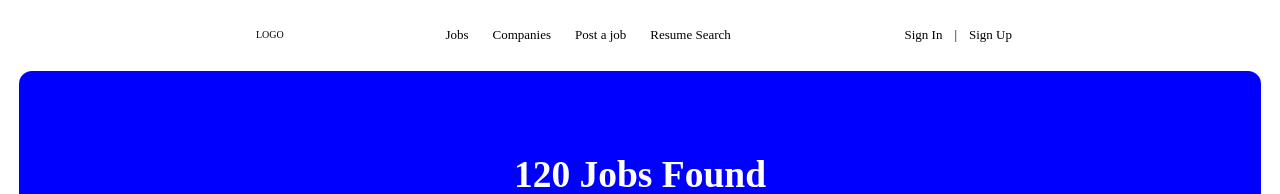
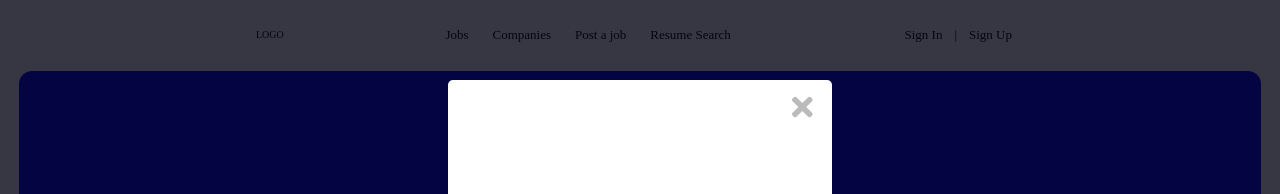
Before and after one commit to VektorTech/job-board, a Next.js app: page / in a window 1280 px wide. Shown: the top 194 px of the page. Built offline with nearby package versions, Linux system fonts and the light colour scheme.

Commit message:
created modal

```diff
--- a/pages/Search.jsx
+++ b/pages/Search/Search.jsx
@@ -7,9 +7,9 @@ import {
     CheckBox
 } from './Search.style';
 
-import JobBlock from '../src/components/JobBlock/JobBlock';
-import TagBlock from '../src/components/Tag/Tag';
-import Heading from '../src/components/Other/Heading.style';
+import JobBlock from '../../src/components/JobBlock/JobBlock';
+import TagBlock from '../../src/components/Tag/Tag';
+import Heading from '../../src/components/Other/Heading.style';
 
 const asideStruct = {
     "City": [],
--- a/pages/index.js
+++ b/pages/index.js
@@ -10,12 +10,14 @@ import { fab } from '@fortawesome/free-brands-svg-icons';
 
 library.add(fas, fab);
 
-import SearchPage from './Search';
-import ViewJob from './ViewJob.jsx';
+import SearchPage from './Search/Search';
+import ViewJob from './ViewJobs/ViewJob.jsx';
+import Modal from '../src/components/Modal/Modal';
 
 const App = () => {
     return(
         <>
+        <Modal show={true}></Modal>
         <Header />
         <br />
         <Banner_1 />
--- /dev/null
+++ b/src/components/Modal/Modal.jsx
@@ -0,0 +1,32 @@
+import {
+    ModalBackDrop,
+    ModalContainer,
+    ModalWrapper,
+    CloseWrapper
+} from './Modal.style';
+
+import { useState } from 'react';
+import { FontAwesomeIcon } from '@fortawesome/react-fontawesome';
+
+export default props => {
+    const [show, setShow] = useState(props.show);
+
+    const render = show ? (
+        <ModalWrapper>
+            <ModalBackDrop onClick={e => setShow(false)} />
+            <ModalContainer>
+                <CloseWrapper>
+                    <FontAwesomeIcon
+                        style={{cursor:'pointer'}}
+                        onClick={e => setShow(false)}
+                        color="#BBB"
+                        size='3x'
+                        icon='times'/>
+                </CloseWrapper>
+                {props.children}
+            </ModalContainer>
+        </ModalWrapper>
+    ) : null;
+
+    return render;
+}
--- /dev/null
+++ b/src/components/Modal/Modal.style.jsx
@@ -0,0 +1,32 @@
+import styled from 'styled-components';
+
+export const ModalWrapper = styled.div`
+    position: fixed;
+    z-index: 1000;
+    width: 100vw;
+    height: 100%;
+`;
+
+export const ModalBackDrop = styled.div`
+    width: 100%;
+    height: 100%;
+    background-color: rgba(5,5,20,.8);
+`;
+
+export const ModalContainer = styled.div`
+    position: absolute;
+    top: 0;
+    left: 0;
+    margin: 10vh 35%;
+    width: 30%;
+    height: 80vh;
+    background-color: white;
+    border-radius: .5rem;
+`;
+
+export const CloseWrapper = styled.div`
+    width: 100%;
+    height: 10%;
+    padding: 3% 5%;
+    text-align: right;
+`;
```
Also changed, not shown: pages/ViewJobs/ViewJob.jsx (renamed from pages/ViewJob.jsx, +4 -4 lines), pages/Search/Search.style.jsx (renamed from pages/Search.style.jsx), pages/ViewJobs/ViewJob.style.jsx (renamed from pages/ViewJob.style.jsx).
